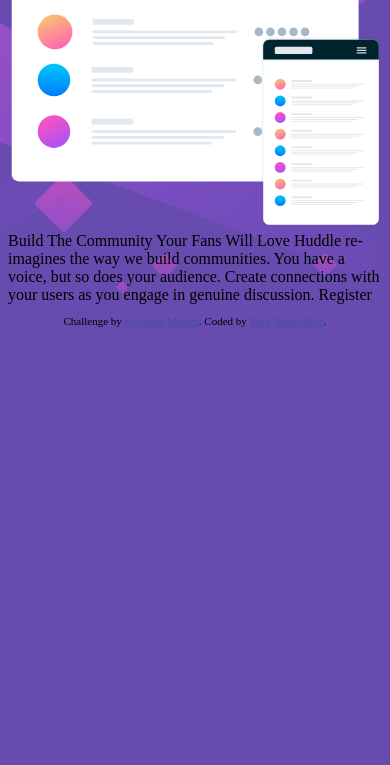
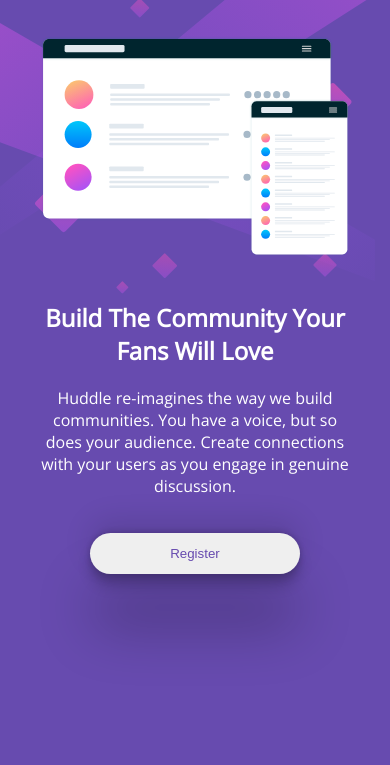
Before and after one commit to bryantomoregie/huddle-landing-page-with-single-introductory-section, a plain HTML site: page index.html in a window 390 px wide. Shown: the part 79-844 px from the top of the page. Drawn offline with nearby package versions, Linux system fonts and the light colour scheme.

Commit message:
mobile view done

```diff
--- a/index.html
+++ b/index.html
@@ -10,6 +10,13 @@
       type="image/png"
       sizes="32x32"
       href="./images/favicon-32x32.png"
+    />
+
+    <link rel="preconnect" href="https://fonts.googleapis.com" />
+    <link rel="preconnect" href="https://fonts.gstatic.com" crossorigin />
+    <link
+      href="https://fonts.googleapis.com/css2?family=Open+Sans&display=swap"
+      rel="stylesheet"
     />
 
     <title>
@@ -31,11 +38,32 @@
         background-repeat: no-repeat;
       }
 
+      .container {
+        margin: 2rem;
+      }
+
       .logo {
-        width: 30%;
+        width: 40%;
+        margin-bottom: 3rem;
       }
       .mockup {
         width: 100%;
+      }
+      .text {
+        margin-top: 2.5em;
+        font-family: "Open Sans", sans-serif;
+        color: white;
+        text-align: center;
+      }
+      button {
+        margin-top: 1.5em;
+        border-style: none;
+        border-radius: 2em;
+        padding: 1em 6em;
+        color: hsl(257, 40%, 49%);
+        box-shadow: rgba(0, 0, 0, 0.25) 0px 54px 55px,
+          rgba(0, 0, 0, 0.12) 0px -12px 30px, rgba(0, 0, 0, 0.12) 0px 4px 6px,
+          rgba(0, 0, 0, 0.17) 0px 12px 13px, rgba(0, 0, 0, 0.09) 0px -3px 5px;
       }
     </style>
   </head>
@@ -45,19 +73,15 @@
         <img class="logo" src="./images/logo.svg" alt="" />
         <img class="mockup" src="./images/illustration-mockups.svg" alt="" />
       </div>
+      <div class="text">
+        <h2>Build The Community Your Fans Will Love</h2>
+        <p>
+          Huddle re-imagines the way we build communities. You have a voice, but
+          so does your audience. Create connections with your users as you
+          engage in genuine discussion.
+        </p>
+        <button>Register</button>
+      </div>
     </div>
-
-    Build The Community Your Fans Will Love Huddle re-imagines the way we build
-    communities. You have a voice, but so does your audience. Create connections
-    with your users as you engage in genuine discussion. Register
-
-    <footer>
-      <p class="attribution">
-        Challenge by
-        <a href="https://www.frontendmentor.io?ref=challenge" target="_blank"
-          >Frontend Mentor</a
-        >. Coded by <a href="#">Your Name Here</a>.
-      </p>
-    </footer>
   </body>
 </html>
```
